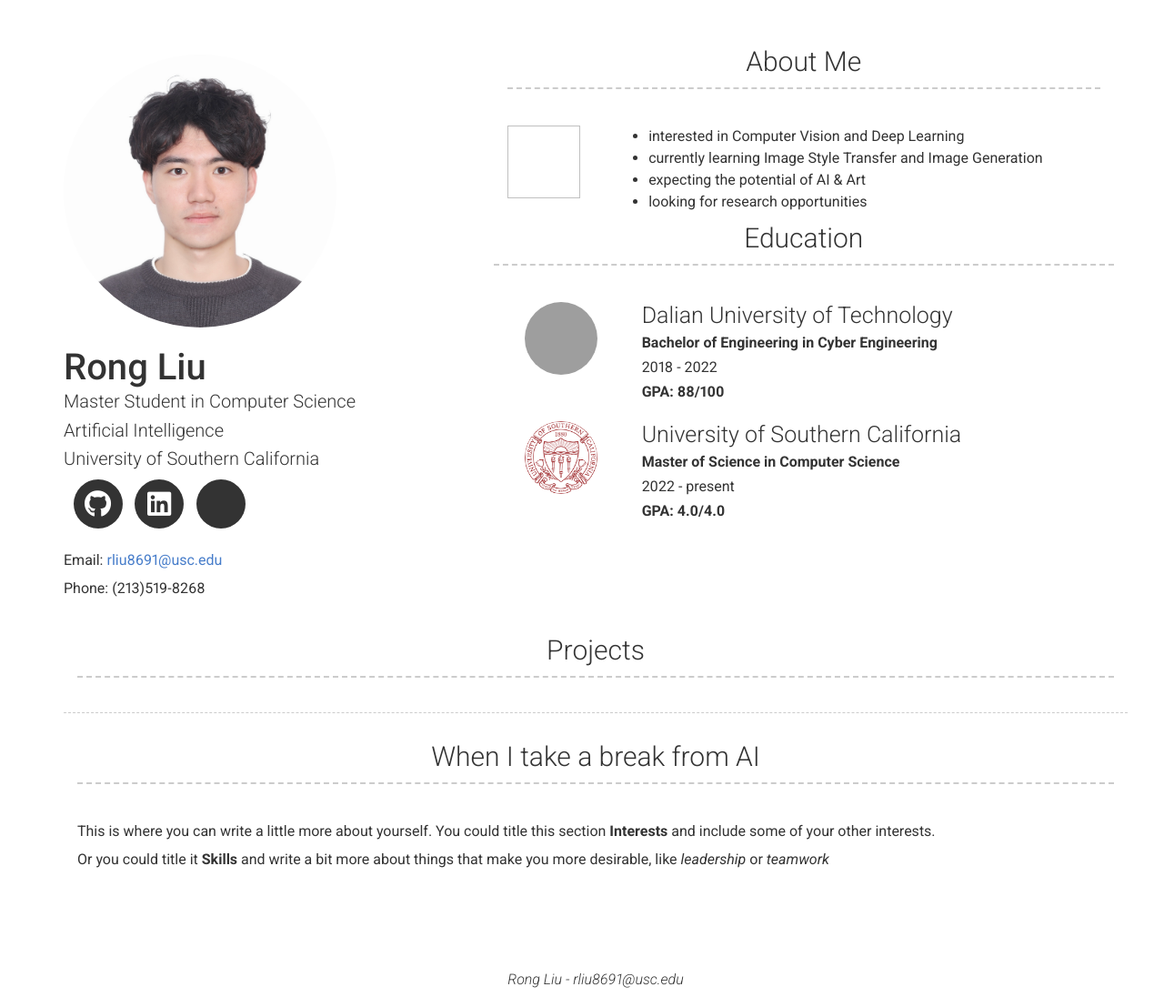
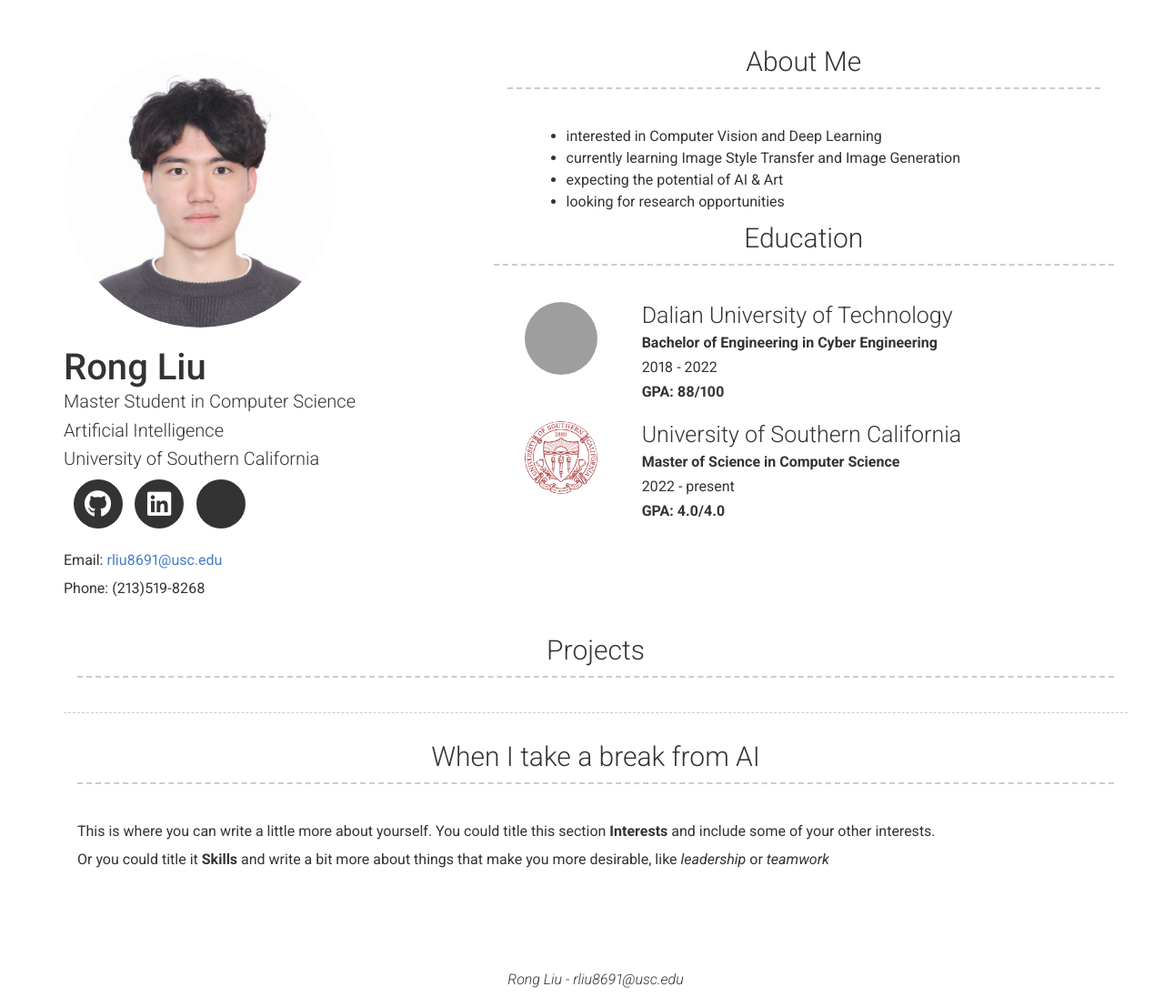
Before and after one commit to RongLiu-Leo/rongliu-leo.github.io, a Jekyll site: the page built from index.md, in a window 1280 px wide. Shown: the whole page at 91% size. Built offline with Jekyll 4.4.1, drawn with Linux system fonts in a browser that asks for light colours; nearby versions of some CDN libraries; a style sheet for code colours, icons or effects is not loaded; grey boxes are pictures that could not be loaded.

Commit message:
Update header.html

```diff
--- a/_includes/header.html
+++ b/_includes/header.html
@@ -53,10 +53,7 @@
       <h3 id="{{ site.about_title | slugify | default: 'about-me' }}">{{ site.about_title | default:
         "About Me" }}</h3>
         <div class="row">
-          <div class="col-xs-0 col-sm-0 col-md-3 col-lg-3 no-print">
-            <img style="
-            width: 80px;
-            height: 80px;">
+          <div class="col-xs-3 col-sm-3 col-md-3 col-lg-3 no-print" style="width: 80px; height: 80px;">
           </div>
           <div>
             {{ site.about_content | strip | markdownify }}
```
